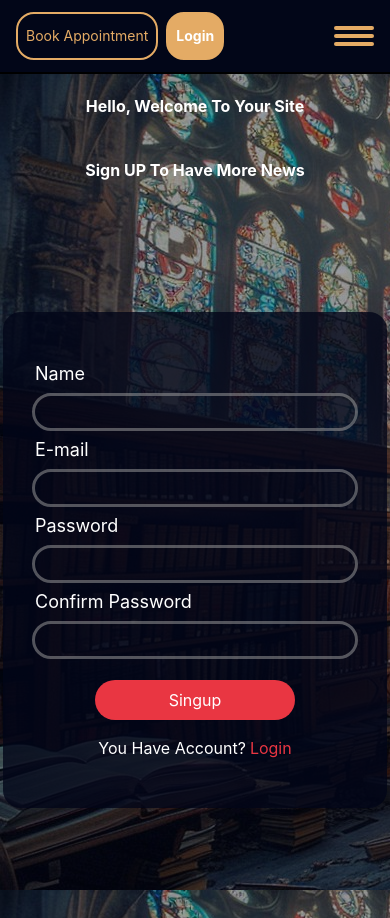
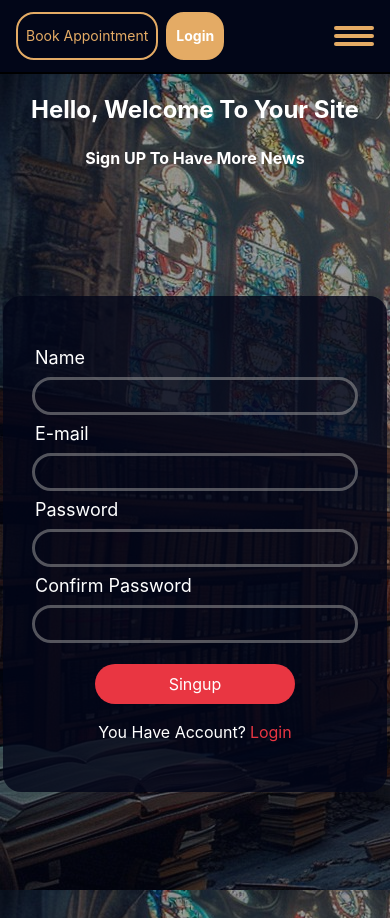
Before and after one commit to azapdev/K.L.H, a React (Vite) app: page /signup in a window 390 px wide. Built offline with nearby package versions, Linux system fonts and the light colour scheme.

Commit message:
FIX SIGNUP PAGE

```diff
--- a/src/Pages/Auth/Signup.tsx
+++ b/src/Pages/Auth/Signup.tsx
@@ -56,10 +56,10 @@ const Signup = () => {
 
         {/* Titel */}
         <div className="relative">
-          <h1 className="text-center md:text-4xl py-5 font-bold text-white capitalize">
+          <h1 className="text-center md:text-4xl text-2xl py-5 font-bold text-white capitalize">
             Hello, Welcome To Your Site
           </h1>
-          <p className="text-center md:text-2xl py-5 font-bold text-white capitalize">
+          <p className="text-center md:text-2xl font-bold text-white capitalize">
             Sign UP To have More News
           </p>
         </div>
```
